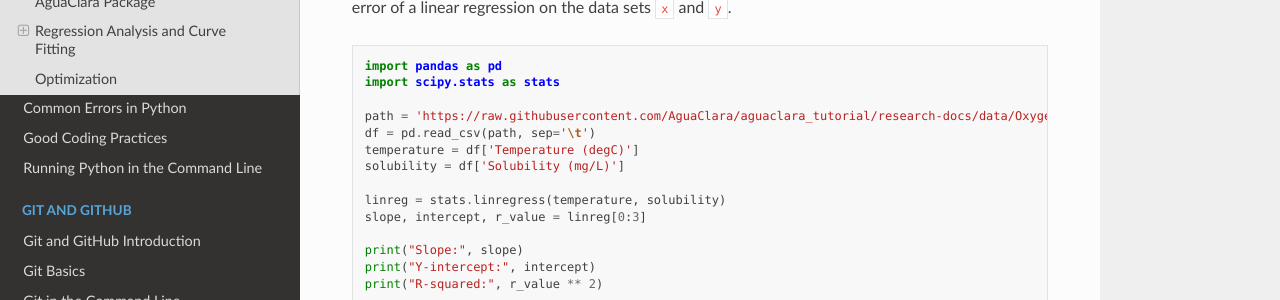
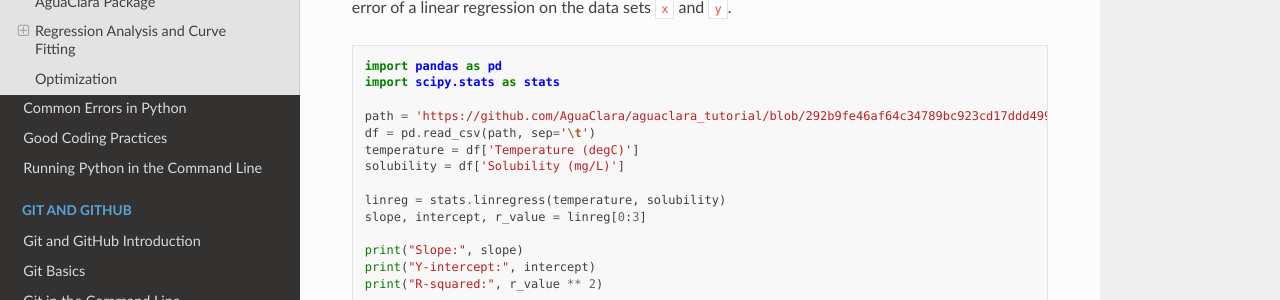
Before and after one commit to AguaClara/aguaclara_tutorial, a Sphinx documentation site: the page built from docs/source/python/data-analysis.rst, in a window 1280 px wide and 900 px high, scrolled down 11830 px. Shown: the part 151-451 px from the top of the window. Built offline with Sphinx 7.4.7 and the Read the Docs theme 2.0.0, drawn with Linux system fonts in a browser that asks for light colours; some of the changed lines change nothing that is shown.

Commit message:
Provide valid path in data analysis tutorial

```diff
--- a/docs/source/python/data-analysis.rst
+++ b/docs/source/python/data-analysis.rst
@@ -456,7 +456,7 @@
     import pandas as pd
     import scipy.stats as stats
 
-    path = 'https://raw.githubusercontent.com/AguaClara/aguaclara_tutorial/research-docs/data/Oxygen%20Solubility.tsv'
+    path = 'https://github.com/AguaClara/aguaclara_tutorial/blob/292b9fe46af64c34789bc923cd17ddd499ec7a8b/data/Oxygen%20Solubility.tsv'
     df = pd.read_csv(path, sep='\t')
     temperature = df['Temperature (degC)']
     solubility = df['Solubility (mg/L)']
```
